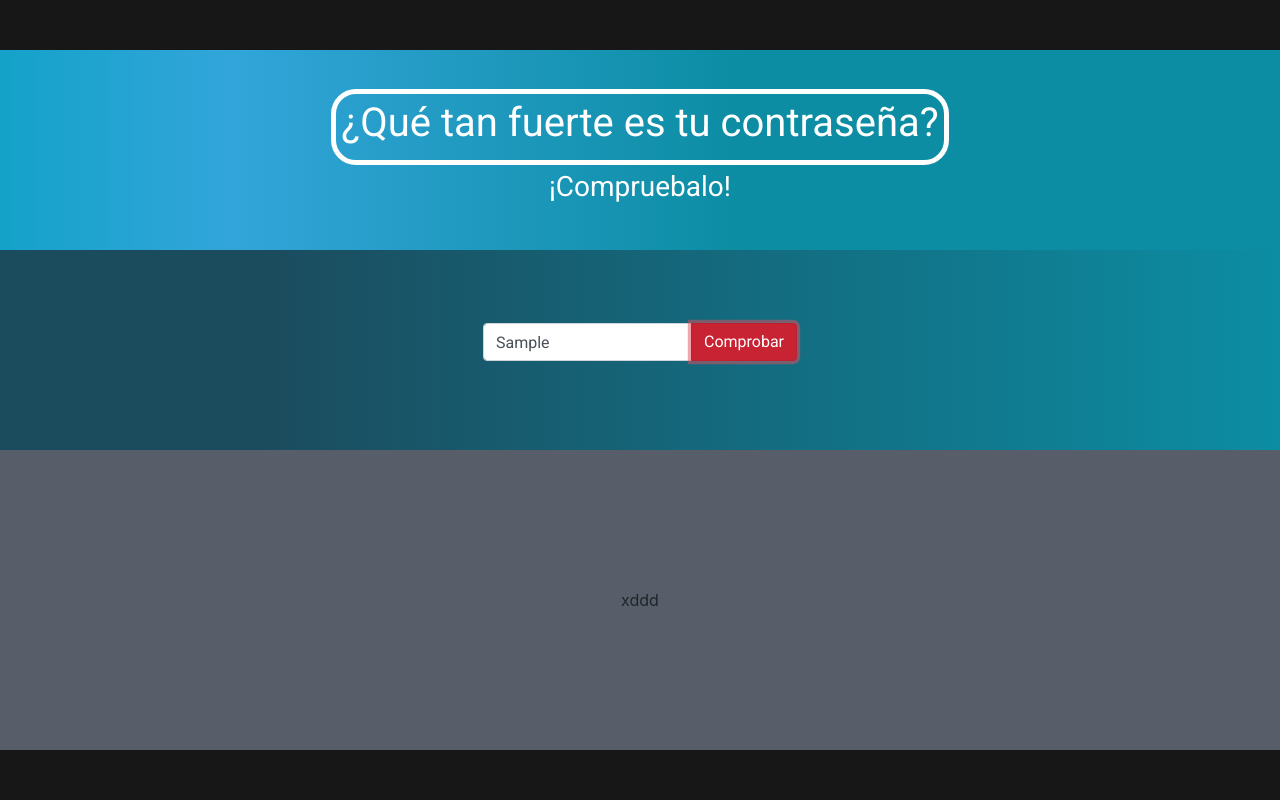
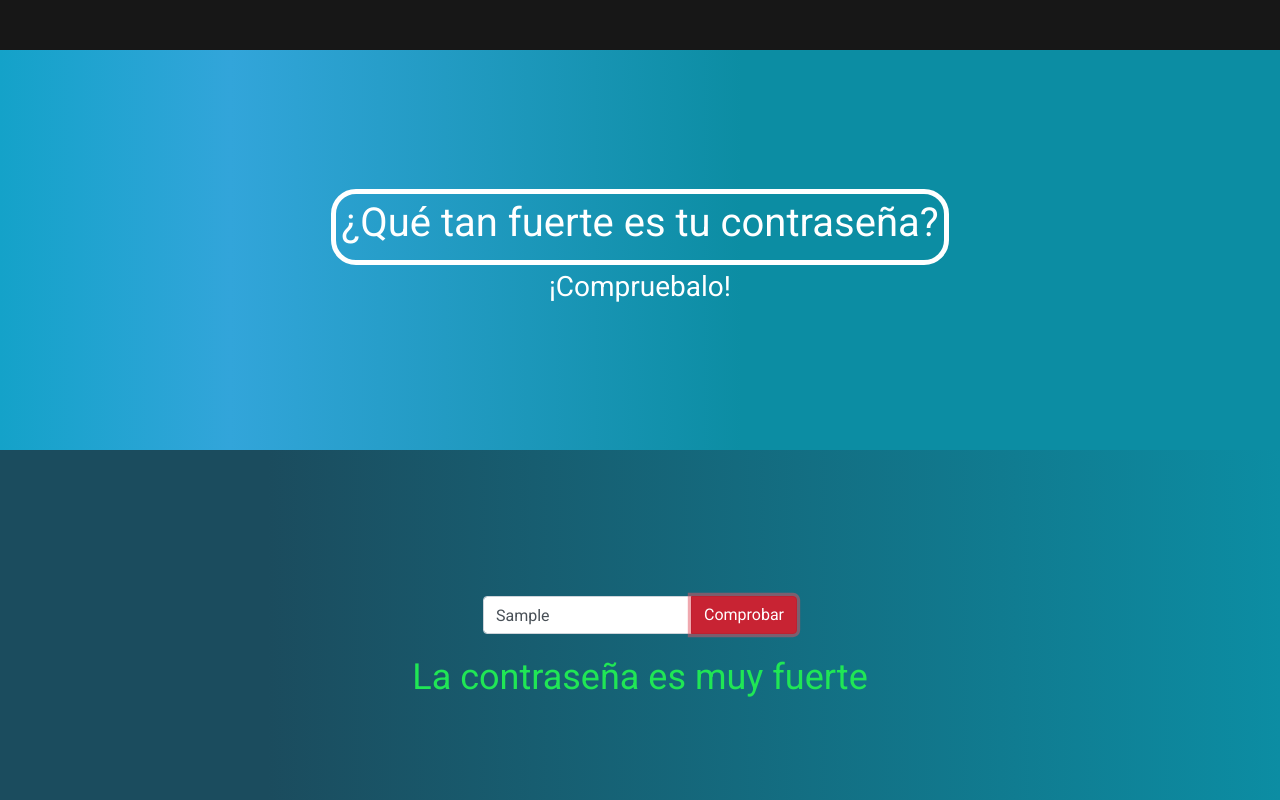
Before and after one commit to Juandavid716/Password_checker_frontend, a React (Create React App) app: page / in a window 1280 px wide. Both pictures are taken after typing "Sample" into the empty fields and a click on the button "Comprobar". Shown: the top 800 px of the page. Built offline with nearby package versions, Linux system fonts and the light colour scheme.

Commit message:
prediction styles

```diff
--- a/src/App.js
+++ b/src/App.js
@@ -17,14 +17,14 @@ function App() {
           <h1> ¿Qué tan fuerte es tu contraseña?  </h1>
           </div>
           <h3>¡Compruebalo!</h3></div>
-          <div className="passwordBox">
+
            <Input/>
-          </div>
+
 
 
         </div>
         <div className="content">
-          <Result/>
+
           <Footer/>
         </div>
 
--- a/src/components/Input.js
+++ b/src/components/Input.js
@@ -1,10 +1,11 @@
 import React from 'react';
 import {InputGroup, FormControl, Button} from "react-bootstrap";
+import {Weak, Strong} from "./Prediction"
 export default class Input extends React.Component {
 constructor(props){
     super(props);
     this.state = {
-        inputValue: ""
+        inputValue: "", password: ""
     }
     this.handleChange = this.handleChange.bind(this);
     this.submitPassword = this.submitPassword.bind(this);
@@ -17,19 +18,35 @@ handleChange(evt){
 }
 submitPassword(e){
     let password = this.state.inputValue;
-    alert('A name was submitted: ' + password);
+
+
+    if(password.length<5) {
+        this.setState({password:"weak"})
+    } else {
+        this.setState({password:"strong"})
+    }
     e.preventDefault();
 }
 
 render(){
+    let answer;
+    if(this.state.password === "weak" ){
+        answer = <Weak/>
+    } else if (this.state.password==="strong") {
+        answer = <Strong/>
+    } else {
+        answer = ""
+    }
     return(
-    <div className="inputBox">
+    <div className="passwordBox" >
+
+        <div className="inputBox" >
         <form className="form" onSubmit={this.submitPassword}>
             <InputGroup className="mb-3">
             <FormControl
             className="form"
 
-            placeholder="Recipient's username"
+            placeholder="Digitar contraseña"
             aria-label="Recipient's username"
             aria-describedby="basic-addon2"
             value={this.state.inputValue} onChange={this.handleChange}
@@ -42,7 +59,14 @@ render(){
 
         </form>
 
-    </div>)
+        </div>
+        <div className="answerBox">
+        {answer}
+        </div>
+    </div>
+
+
+    )
 }
 
 
--- a/src/components/prediction.js
+++ b/src/components/prediction.js
@@ -2,11 +2,11 @@ import React from 'react';
 export const Weak = class Weak extends React.Component{
 
 render(){
-    return(<div className=""> La contraseña es muy debil </div>)
+    return(<div style={{color : "#f01e07"}}> La contraseña es muy debil </div>)
 }
 }
 export const Strong = class Strong extends React.Component {
     render(){
-        return(<div className=""> La contraseña es muy fuerte </div>)
+        return(<div style={{color : "#20e655"}}> La contraseña es muy fuerte </div>)
     }
 }
--- a/src/index.css
+++ b/src/index.css
@@ -16,7 +16,7 @@ html, body{
   background: linear-gradient(90deg, rgba(20,162,201,1) 0%, rgba(50,165,218,1) 18%, rgba(12,141,163,1) 58%);
 
   font-family: 'Roboto', 'Courier New', monospace;
-  height: 400px;
+  height: 800px;
   width: auto;
   color:white;
   display: flex;
@@ -30,6 +30,18 @@ html, body{
   align-items:center;
   flex-direction: column;
 }
+
+.passwordBox {
+  background: rgb(27,76,94);
+  background: linear-gradient(90deg, rgba(27,76,94,1) 21%, rgba(12,141,163,1) 100%);
+  height: 100%;
+  width: 100%;
+  display: flex;
+  justify-content:center;
+  align-items:center;
+  flex-direction: column;
+}
+
 .navColor {
 
 height: 50px;
@@ -43,15 +55,7 @@ height: 50px;
   background-color: #575e69;
   background: 575e69;
 }
-.passwordBox {
-  background: rgb(27,76,94);
-  background: linear-gradient(90deg, rgba(27,76,94,1) 21%, rgba(12,141,163,1) 100%);
-  height: 100%;
-  width: 100%;
-  display: flex;
-  justify-content:center;
-  align-items:center;
-}
+
 .statement {
   border-radius: 25px;
   border: 5px solid white;
@@ -74,3 +78,10 @@ height: 50px;
   justify-content:center;
   align-items:center;
 }
+
+
+.answerBox {
+
+  font-family: 'Roboto', 'Courier New', monospace;
+  font-size: 36px;
+}
```
